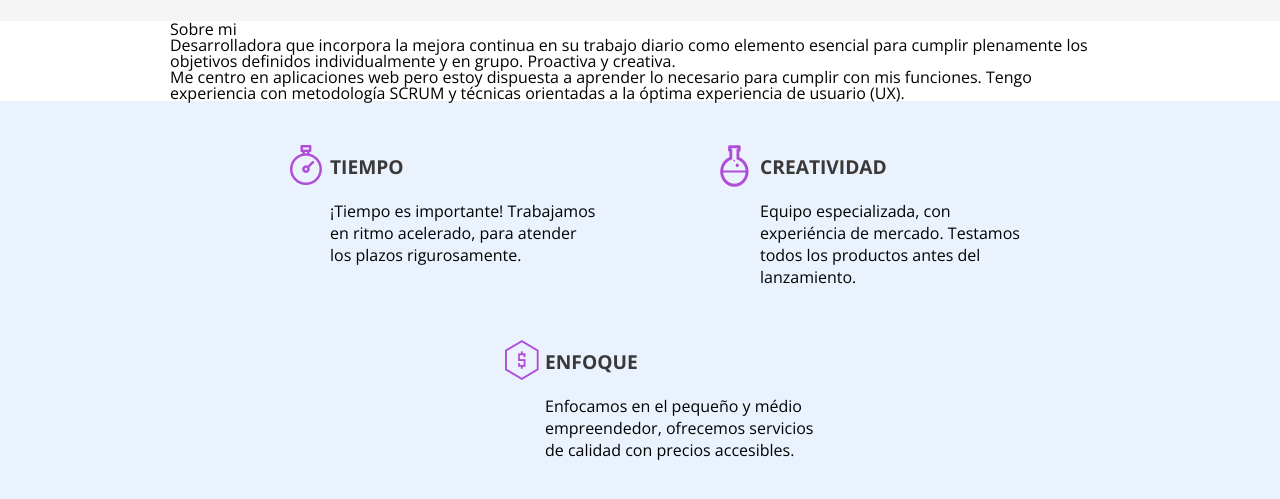
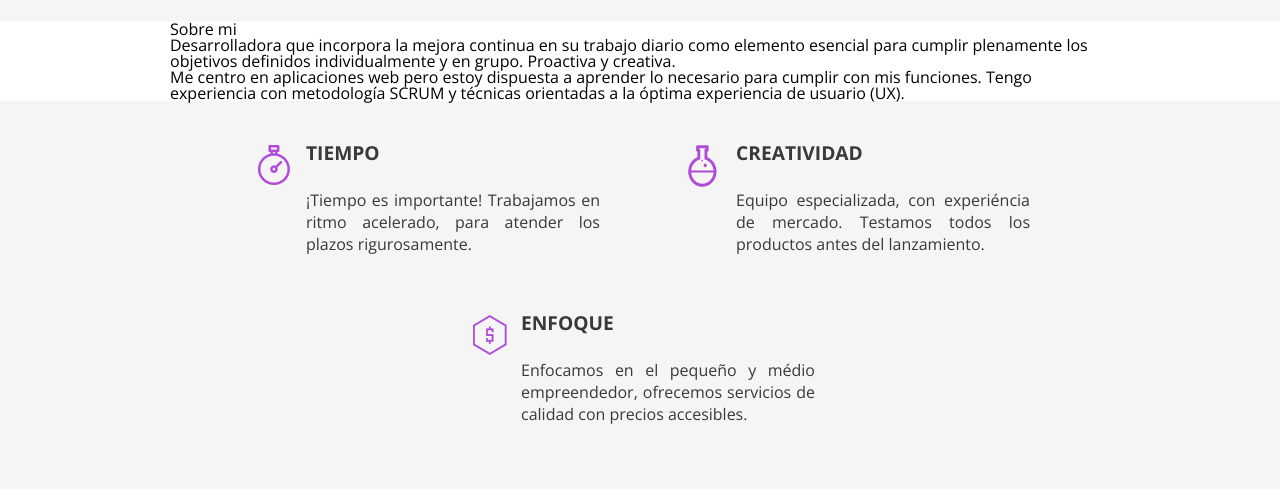
Before and after one commit to GabrielaRojasc/Portfolio, a plain HTML site: page index.html in a window 1280 px wide. Shown: the part 381-880 px from the top of the page. Drawn offline with nearby package versions, Linux system fonts and the light colour scheme.

Commit message:
Se modifica color y tamaño

```diff
--- a/css/diferenciales.css
+++ b/css/diferenciales.css
@@ -1,5 +1,5 @@
 .diferenciales{
-    background-color: var(--background-azul-claro);
+    background-color: var(--background-gris-clarito);
 
     padding-top: 1.5rem;
     padding-bottom: 1.5rem;
@@ -7,29 +7,33 @@
 }
 
 .diferenciales__lista{
+    color: var(--fuente-gris-oscuro);
     display: flex;
     flex-wrap: wrap;
     justify-content: space-evenly;
+    text-align: justify;
 }
 
 .diferenciales__item{
     max-width: 350px;
     box-sizing: border-box;
-    padding: 2rem 0 2rem 5rem;
+    padding: 1rem 0 1rem 3.5rem;
     background-repeat: no-repeat;
-    background-position: top 1.25rem left 2.5rem;
+    background-position: top 1.25rem left .5rem;
 }
 
 .item__titulo{
-    color: var(--fuente-gris-oscuro);
     font-weight: 700;
     font-size: 1.2rem;
     text-transform: uppercase;
     margin-bottom: 1.5rem;
+    line-height: 1.5rem;
+
 }
 
 .item__texto{
     line-height: normal;
+    margin: 0 auto 1.5rem
 
 }
 
```
